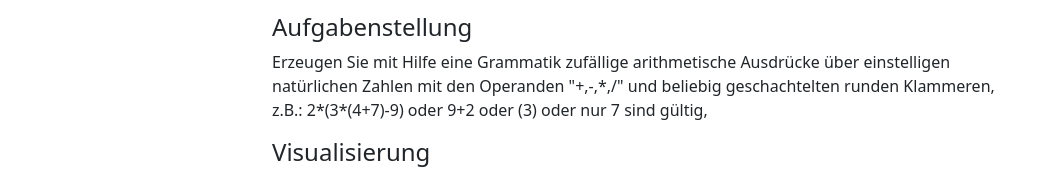
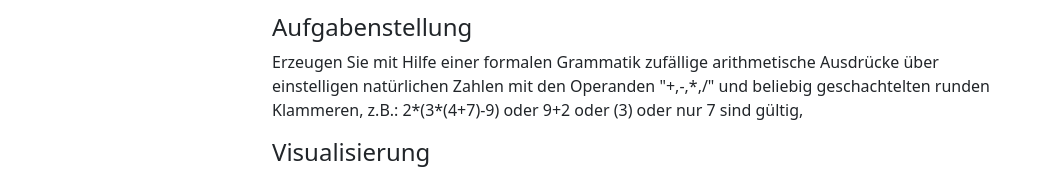
Before and after one commit to andreasrieger/bht-formale-grammatik, a website: page documentation.html in a window 1280 px wide. Shown: the part 182-354 px from the top of the page, without its empty margins (0-1044 px from the left). Drawn offline with nearby package versions, Linux system fonts and the light colour scheme.

Commit message:
updating documentation

```diff
--- a/documentation.html
+++ b/documentation.html
@@ -6,7 +6,7 @@
     <meta name="viewport" content="width=device-width, initial-scale=1">
     <link href="https://cdn.jsdelivr.net/npm/bootstrap@5.1.3/dist/css/bootstrap.min.css" rel="stylesheet"
         integrity="sha384-1BmE4kWBq78iYhFldvKuhfTAU6auU8tT94WrHftjDbrCEXSU1oBoqyl2QvZ6jIW3" crossorigin="anonymous">
-    <title>Finite state machine (DEA) embedding Reber Grammar</title>
+    <title>Formale Grammatik</title>
 </head>
 
 <body>
@@ -32,7 +32,7 @@
                 <h1 class="h3">Realisierung einer Webanwendung zur Ausgabe von zufälligen arithmetischen Ausdrücken</h1>
                 <p>Autor: Andreas Rieger<br />Datum: 13.12.2021</p>
                 <h2 class="h4">Aufgabenstellung</h2>
-                <p>Erzeugen Sie mit Hilfe eine Grammatik zufällige arithmetische Ausdrücke über einstelligen natürlichen
+                <p>Erzeugen Sie mit Hilfe einer formalen Grammatik zufällige arithmetische Ausdrücke über einstelligen natürlichen
                     Zahlen mit den Operanden "+,-,*,/" und beliebig geschachtelten runden Klammeren, z.B.: 2*(3*(4+7)-9)
                     oder 9+2 oder (3) oder nur 7 sind gültig,
                 </p>
```
Also changed, not shown: README.md, 1 other file.
